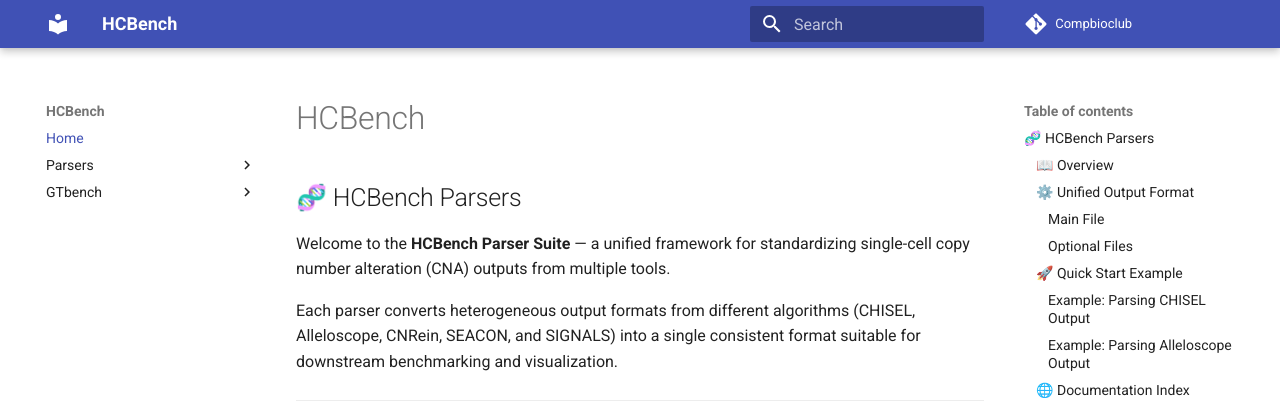
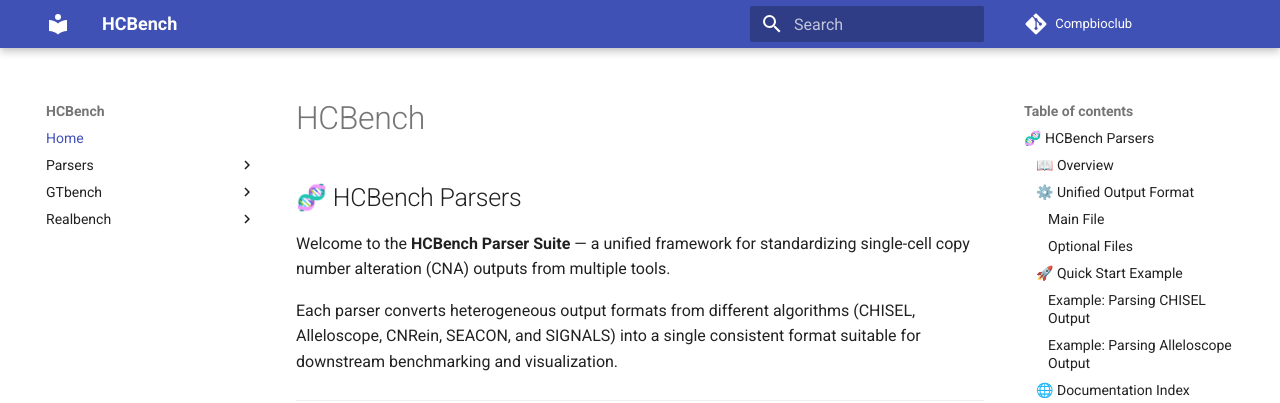
Before and after one commit to compbioclub/HCBench, an MkDocs documentation site: the page built from docs/index.md, in a window 1280 px wide. Shown: the top 403 px of the page. Built offline with MkDocs 1.6.1 and Material for MkDocs 9.7.7, drawn with Linux system fonts in a browser that asks for light colours.

Commit message:
modified chisel.md and mkdocs.yml, added realbench/index.md

```diff
--- a/mkdocs.yml
+++ b/mkdocs.yml
@@ -10,5 +10,7 @@ nav:
       - Alleloscope: parsers/alleloscope.md
   - GTbench:
       - Overview: gtbench/index.md
+  - Realbench:
+      - Overview: realbench/index.md
 theme:
   name: material
```
Also changed, not shown: docs/parsers/chisel.md (+6 -6 lines), docs/realbench/index.md (added).
